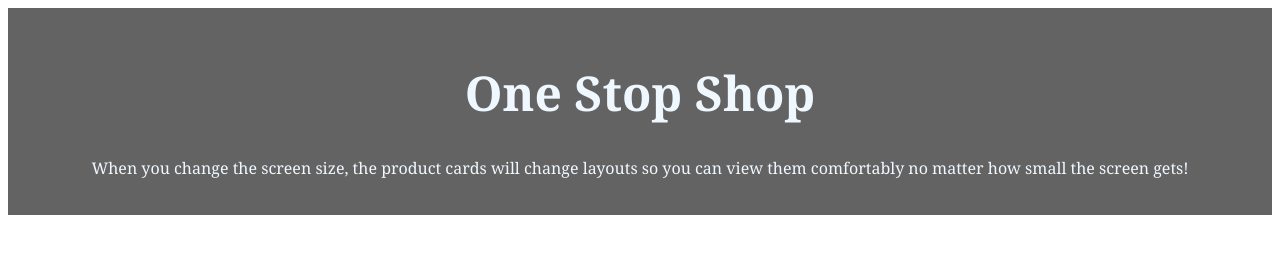
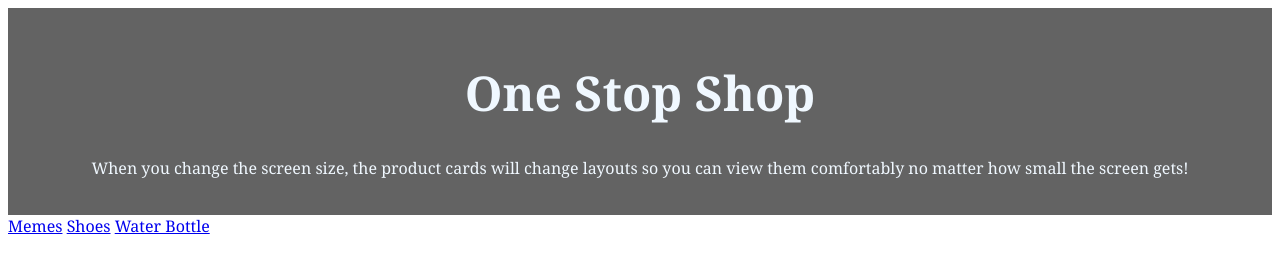
Before and after one commit to bebrucato/bbcmci, a plain HTML site: page index.html in a window 1280 px wide. Drawn offline with Linux system fonts and the light colour scheme.

Commit message:
added nav bar

```diff
--- a/index.html
+++ b/index.html
@@ -18,6 +18,12 @@
         </p>
       </header>
 
+      <nav>
+            <a href="#">Memes</a>
+            <a href="#">Shoes</a>
+            <a href="#">Water Bottle</a>
+      </nav>
+
       <main>
 
       </main>
```
